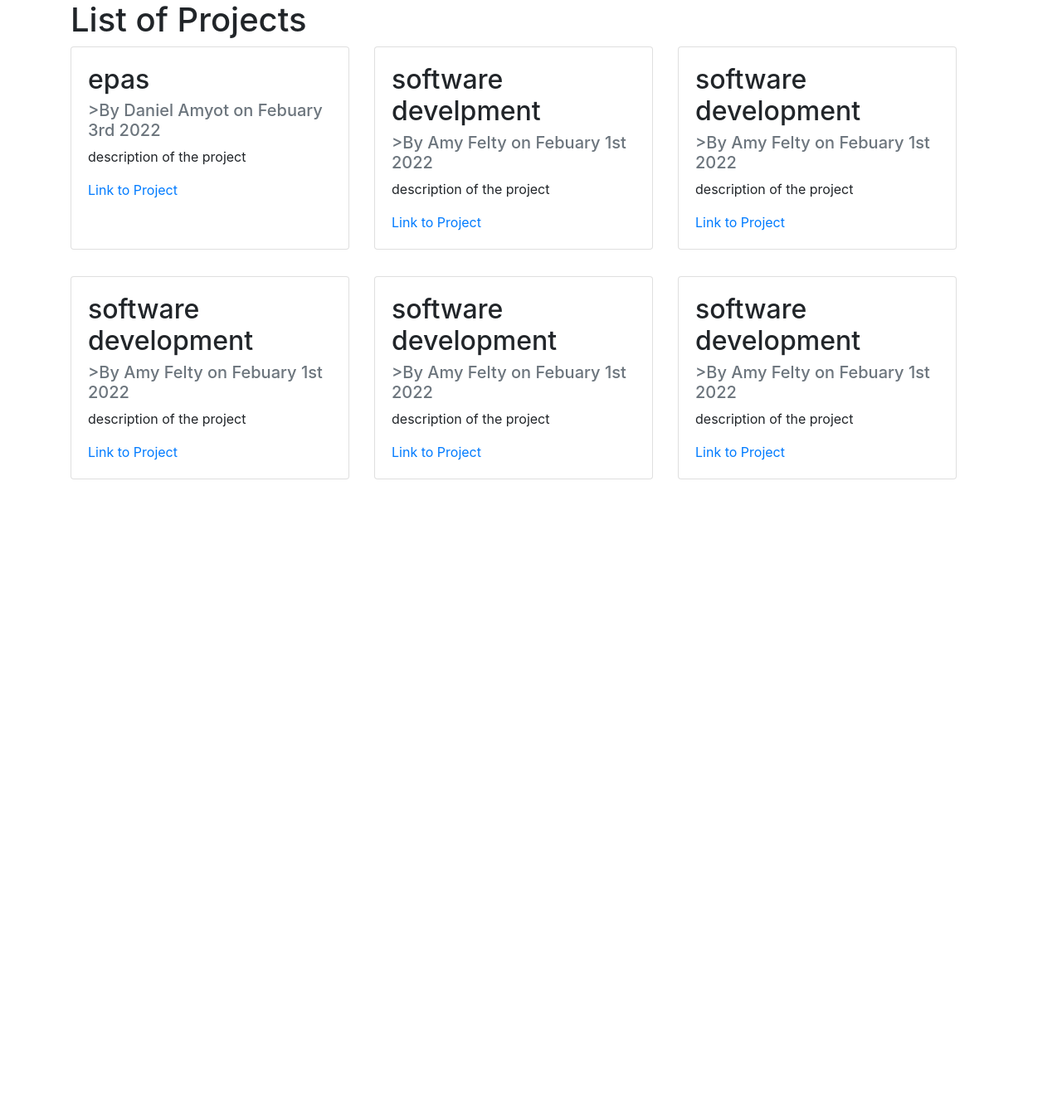
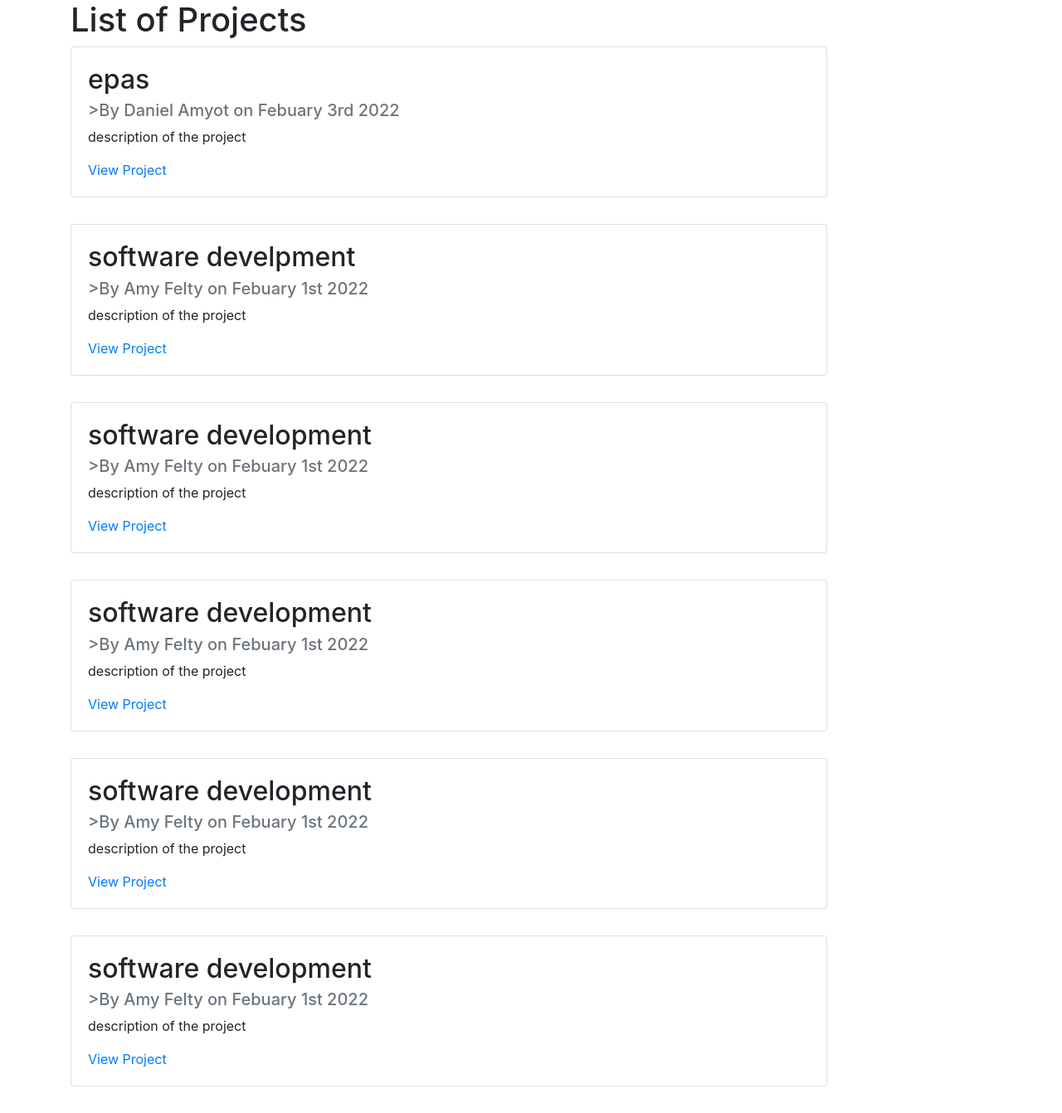
Before and after one commit to johnayambali/EPAS-Project-, a Django app: page / in a window 1280 px wide. Shown: the part 56-1398 px from the top of the page at 83% size. Before the commit the page ends 634 px from the top, so only its background shows below. Run offline with Django 4.2, Linux system fonts and the light colour scheme; some libraries are stand-ins or nearby versions.

Commit message:
Modified find projects page slightly

```diff
--- a/epas/projectListing/templates/projectListing/home.html
+++ b/epas/projectListing/templates/projectListing/home.html
@@ -5,12 +5,12 @@
         {% for post in postedProject %}
 
 
-            <div class="card" style="min-width: 21rem; max-width: 21rem; margin-bottom: 2rem;">
+            <div class="card" style="min-width: 80%; max-width: 80%; margin-bottom: 2rem;">
                 <div class="card-body">
                     <h2 class="card-title">{{ post.title }}</h2>
                     <h5 class="card-subtitle mb-2 text-muted">>By {{ post.professor }} on {{ post.date_posted }}</h3>
                     <p class="card-text">{{ post.description }}</p>
-                    <a href="#" class="card-link">Link to Project</a>
+                    <a href="#" class="card-link">View Project</a>
                 </div>
             </div>
 
```
